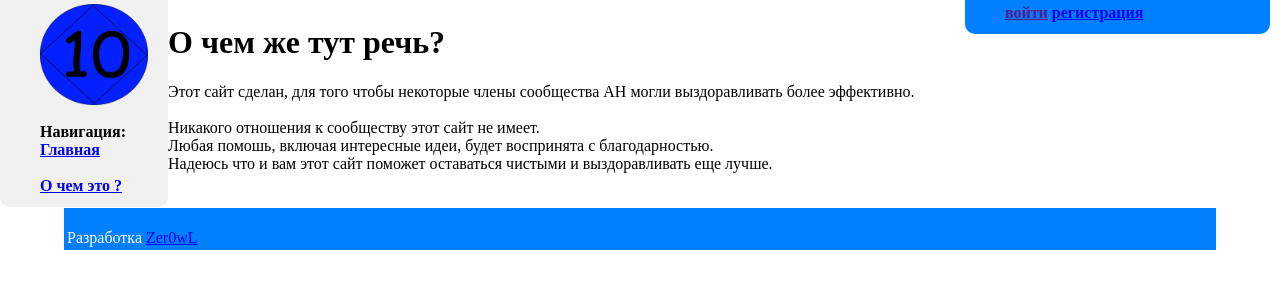
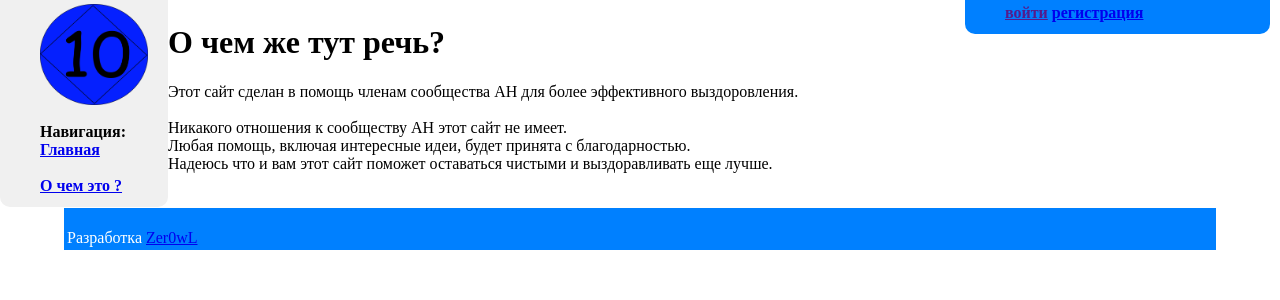
Before and after one commit to zeroowl/djangostep10, a Django app: template templates/about.html in a window 1280 px wide. Shown: the top 300 px of the page. Run offline with Django 3.2, Linux system fonts and the light colour scheme; the template is opened without the code that fills it, so the values that code supplies are empty; parts of the project's set-up code (start-up, migrations or seed data) failed here and were passed over.

Commit message:
about grammar fixes

```diff
--- a/templates/about.html
+++ b/templates/about.html
@@ -3,11 +3,18 @@
 <h1>О чем же тут речь?</h1>
 
 <p>
-Этот сайт сделан, для того чтобы некоторые  члены сообщества АН  могли выздоравливать более эффективно.
-<br><br>Никакого отношения к сообществу этот сайт не имеет.
-<br>Любая помошь, включая интересные идеи, будет воспринята с благодарностью.
+Этот сайт сделан в помощь
+членам сообщества АН для более
+эффективного выздоровления.
+<br><br>Никакого отношения к сообществу АН
+этот сайт не имеет.
+<br>Любая помощь, включая
+интересные идеи, будет принята с
+благодарностью.
 <br>
-Надеюсь что и вам этот сайт поможет оставаться чистыми и выздоравливать еще лучше.
+Надеюсь что и вам этот сайт поможет
+оставаться чистыми и выздоравливать
+еще лучше.
 
 
 
```
